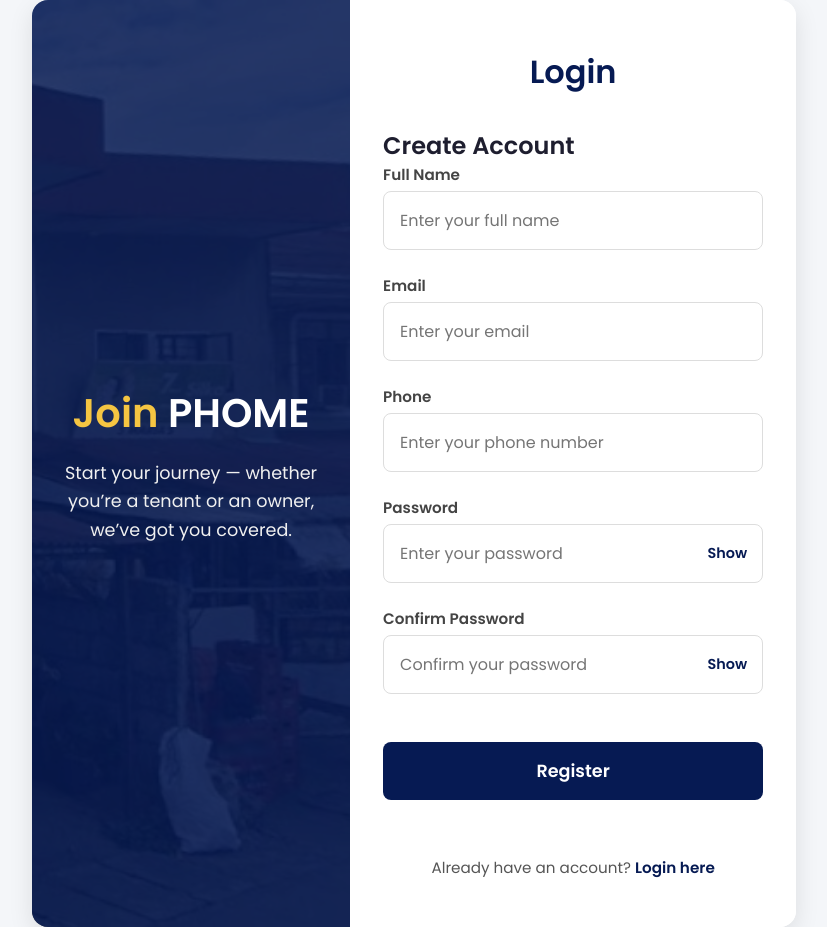
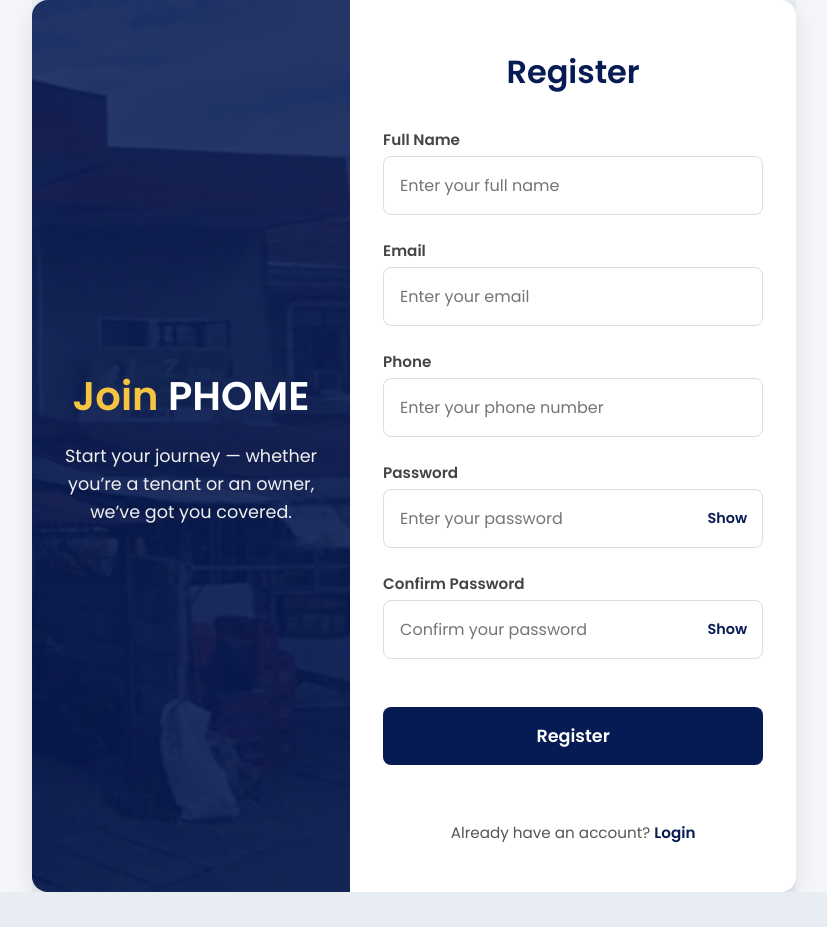
Before and after one commit to ahyannnn/Rentahanan, a React (Vite) app in the folder frontend/: page /register in a window 1280 px wide. Shown: the whole page, without its empty margins (226-1053 px from the left). After the commit the page ends 892 px from the top, so only its background shows below. Built offline with nearby package versions, Linux system fonts and the light colour scheme.

Commit message:
center login and register with title

```diff
--- a/frontend/src/components/Login.jsx
+++ b/frontend/src/components/Login.jsx
@@ -1,6 +1,6 @@
 import React, { useState } from "react";
+import { Link, useNavigate } from "react-router-dom";
 import "./../styles/Login.css";
-import { Link, useNavigate } from "react-router-dom";
 
 const Login = () => {
   const [email, setEmail] = useState("");
@@ -60,6 +60,7 @@ const Login = () => {
   };
 
   return (
+    <div className="auth-wrapper">
       <div className="auth-page">
         <div className="auth-left">
           <div className="overlay"></div>
@@ -74,6 +75,16 @@ const Login = () => {
 
         <div className="auth-right">
           <div className="auth-card">
+            {/* Title moved from CSS ::before to JSX */}
+            <h2 style={{
+              fontSize: "2rem",
+              fontWeight: 700,
+              color: "#061A53",
+              marginBottom: "2rem",
+              textAlign: "center"
+            }}>
+              Login
+            </h2>
             <form onSubmit={handleLogin}>
               <div className="form-group">
                 <label>Email Address</label>
@@ -116,11 +127,14 @@ const Login = () => {
               </div>
 
               <div className="bottom-text">
-              Don’t have an account? <Link to="/register">Sign Up</Link>
+                Don’t have an account? <Link to="/register">Register</Link>
               </div>
             </form>
           </div>
         </div>
+
+      </div>
+
     </div>
   );
 };
--- a/frontend/src/components/Register.jsx
+++ b/frontend/src/components/Register.jsx
@@ -30,7 +30,7 @@ const Register = () => {
     }
 
     try {
-    const res = await fetch("http://localhost:5000/api/register", {
+      const res = await fetch("http://127.0.0.1:5000/api/register", {
         method: "POST",
         headers: { "Content-Type": "application/json" },
         body: JSON.stringify({
@@ -59,6 +59,7 @@ const Register = () => {
 
 
   return (
+    <div className="auth-wrapper">
       <div className="auth-page">
         {/* LEFT SIDE */}
         <div className="auth-left">
@@ -77,7 +78,17 @@ const Register = () => {
         {/* RIGHT SIDE */}
         <div className="auth-right">
           <div className="auth-card">
-          <h2>Create Account</h2>
+            {/* Title moved from CSS ::before to JSX */}
+            <h2 style={{
+              fontSize: "2rem",
+              fontWeight: 700,
+              color: "#061A53",
+              marginBottom: "2rem",
+              textAlign: "center"
+            }}>
+              Register
+            </h2>
+
             <form onSubmit={handleSubmit}>
               <div className="form-group">
                 <label>Full Name</label>
@@ -164,12 +175,14 @@ const Register = () => {
               </button>
 
               <p className="bottom-text">
-              Already have an account? <Link to="/login">Login here</Link>
+                Already have an account? <Link to="/login">Login</Link>
               </p>
             </form>
           </div>
         </div>
       </div>
+
+    </div>
   );
 };
 
--- a/frontend/src/styles/Login.css
+++ b/frontend/src/styles/Login.css
@@ -24,6 +24,15 @@ body {
   box-shadow: 0 8px 25px rgba(0,0,0,0.1);
   overflow: hidden;
   background-color: #fff;
+}
+
+.auth-wrapper {
+  display: flex;
+  justify-content: center;
+  align-items: center;
+  min-height: 100vh;
+  width: 100%;
+  background-color: #E8ECF3;
 }
 
 /* --- Left Side --- */
@@ -103,15 +112,7 @@ body {
   display: none;
 }
 
-.auth-card::before {
-    content: "Login";
-    display: block;
-    font-size: 2rem;
-    font-weight: 700;
-    color: #061A53;
-    margin-bottom: 2rem;
-    text-align: center;
-}
+
 
 /* --- Inputs --- */
 .form-group {
--- a/frontend/src/styles/Register.css
+++ b/frontend/src/styles/Register.css
@@ -13,6 +13,15 @@ body {
   justify-content: center;
   align-items: center;
   min-height: 100vh;
+}
+
+.auth-wrapper {
+  display: flex;
+  justify-content: center; /* horizontal centering */
+  align-items: center;     /* vertical centering */
+  min-height: 100vh;
+  width: 100%;
+  background-color: #E8ECF3;
 }
 
 /* --- Layout --- */
@@ -103,15 +112,7 @@ body {
   display: none;
 }
 
-.auth-card::before {
-    content: "Login";
-    display: block;
-    font-size: 2rem;
-    font-weight: 700;
-    color: #061A53;
-    margin-bottom: 2rem;
-    text-align: center;
-}
+
 
 .password-group {
   position: relative;
```
Lines whose indentation alone changed are shown as unchanged.
